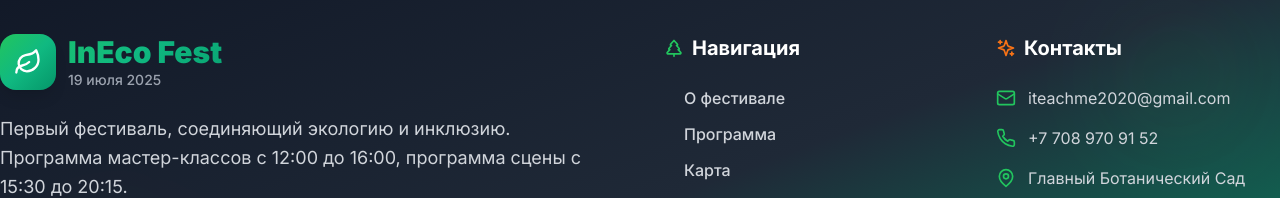
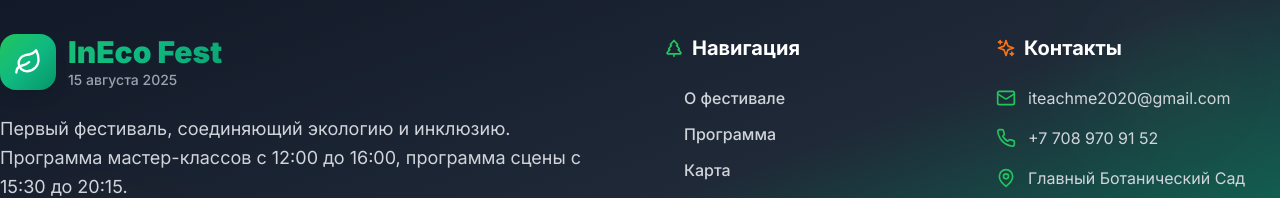
Before and after one commit to Allexndr/ineco, a Next.js app: page / in a window 1280 px wide. Shown: the part 11075-11273 px from the top of the page. Built offline with nearby package versions, Linux system fonts and the light colour scheme.

Commit message:
fix: correct festival date to 15 августа 2025 (footer and README)

```diff
--- a/components/Footer.tsx
+++ b/components/Footer.tsx
@@ -80,7 +80,7 @@ export default function Footer() {
                   >
                     InEco Fest
                   </motion.h3>
-                  <p className="text-sm text-gray-400 font-medium">19 июля 2025</p>
+                  <p className="text-sm text-gray-400 font-medium">15 августа 2025</p>
                 </div>
               </motion.div>
               <motion.p
```
Also changed, not shown: 1 other file (tests, documents, lock files or other folders).
